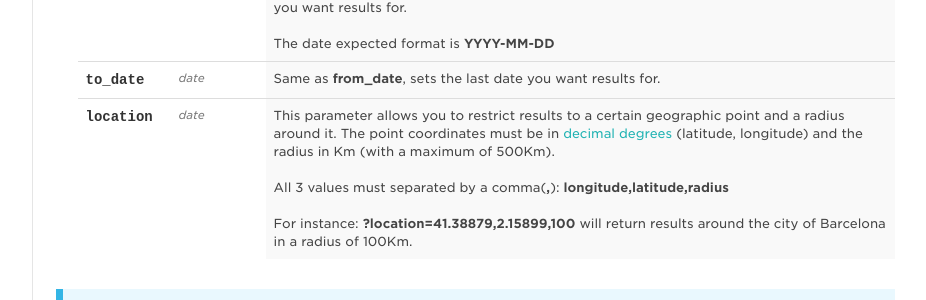
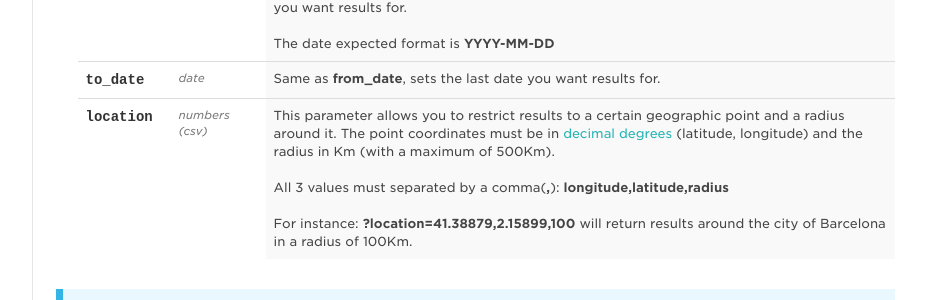
Before and after one commit to GoteoFoundation/goteo-api-doc, a Jekyll site: the page built from docs/api-doc/4_filtering.md, in a window 1280 px wide. Shown: the part 1235-1535 px from the top of the page, without its empty margins (300-1226 px from the left). Built offline with Jekyll 4.4.1, drawn with Linux system fonts in a browser that asks for light colours; Markdown is read by kramdown in place of the engine named in the settings.

Commit message:
fix type location

```diff
--- a/docs/api-doc/4_filtering.md
+++ b/docs/api-doc/4_filtering.md
@@ -32,7 +32,7 @@
 | node | string (*multiple) | This allows you to restrict the results to a single node of Goteo.<br><br>Currently, 4 different nodes are available: **barcelona**, **euskadi**, **andalucia** and **goteo** (general node) |
 | from_date | date | Results can be confined into a range of dates, use this parameter to specify the start date you want results for.<br><br>The date expected format is **YYYY-MM-DD** |
 | to_date | date | Same as **from_date**, sets the last date you want results for. |
-| location | date | This parameter allows you to restrict results to a certain geographic point and a radius around it. The point coordinates must be in [decimal degrees](http://en.wikipedia.org/wiki/Decimal_degrees) (latitude, longitude) and the radius in Km (with a maximum of 500Km).<br><br>All 3 values must separated by a comma(**,**): **longitude,latitude,radius**<br><br>For instance: **?location=41.38879,2.15899,100** will return results around the city of Barcelona in a radius of 100Km. |
+| location | numbers (csv) | This parameter allows you to restrict results to a certain geographic point and a radius around it. The point coordinates must be in [decimal degrees](http://en.wikipedia.org/wiki/Decimal_degrees) (latitude, longitude) and the radius in Km (with a maximum of 500Km).<br><br>All 3 values must separated by a comma(**,**): **longitude,latitude,radius**<br><br>For instance: **?location=41.38879,2.15899,100** will return results around the city of Barcelona in a radius of 100Km. |
 
 > ***multiple**: These parameters can be queried multiple times and all values will be included in the filter.
 >
```
